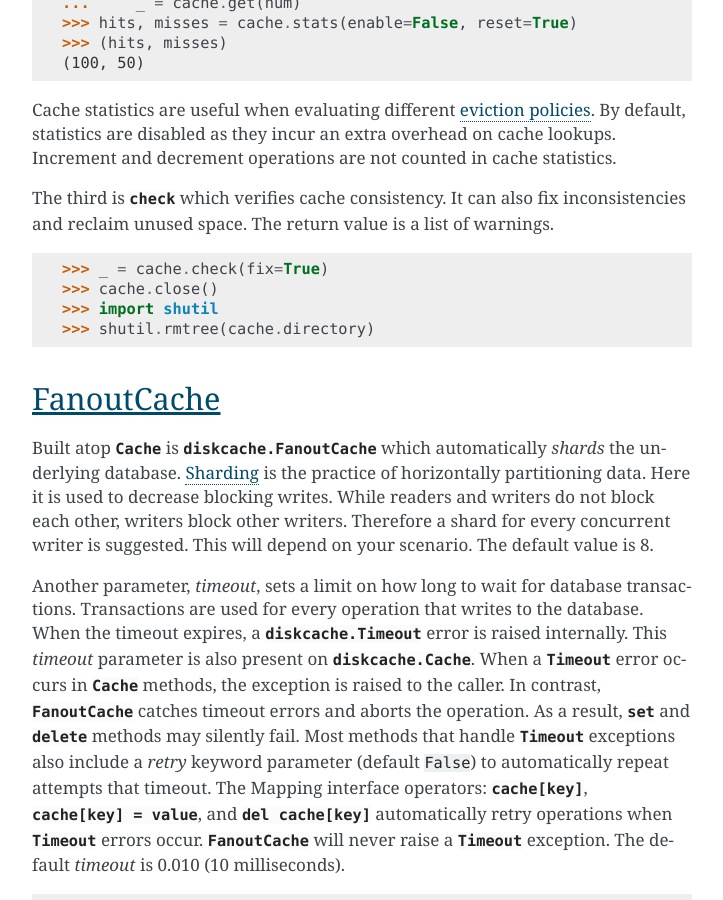
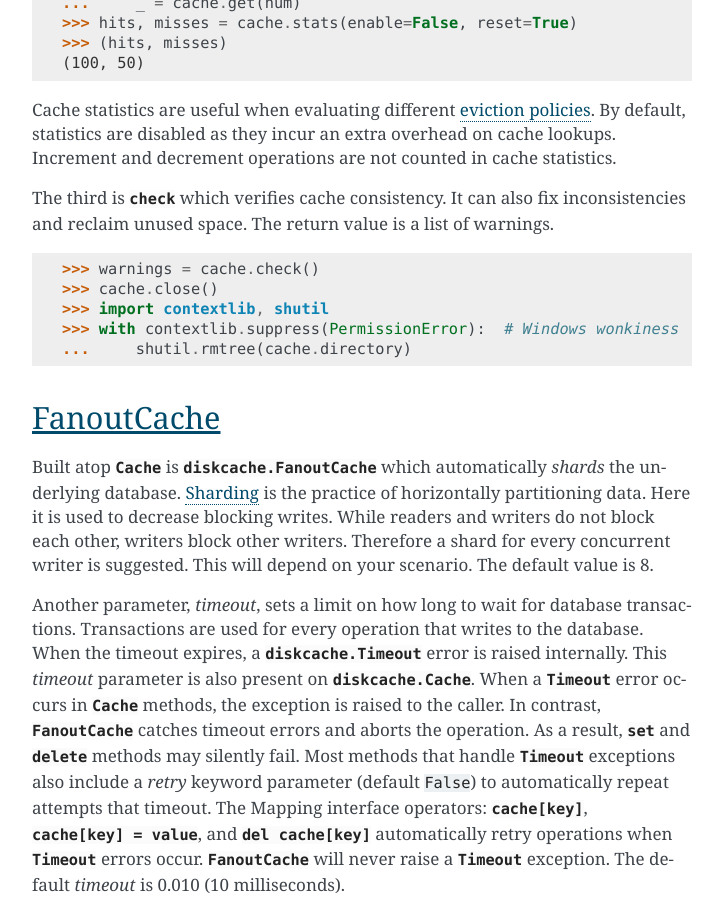
Before and after one commit to grantjenks/python-diskcache, a Sphinx documentation site: the page built from docs/tutorial.rst, in a window 1280 px wide and 900 px high, scrolled down 6301 px. Shown: the whole window, without its empty margins (388-1111 px from the left). Built offline with Sphinx 7.4.7, drawn with Linux system fonts in a browser that asks for light colours.

Commit message:
Suppress PermissionError for Windows wonkiness

```diff
--- a/docs/tutorial.rst
+++ b/docs/tutorial.rst
@@ -311,10 +311,11 @@ The third is :meth:`check <diskcache.Cache.check>` which verifies cache
 consistency. It can also fix inconsistencies and reclaim unused space. The
 return value is a list of warnings.
 
-    >>> _ = cache.check(fix=True)
+    >>> warnings = cache.check()
     >>> cache.close()
-    >>> import shutil
-    >>> shutil.rmtree(cache.directory)
+    >>> import contextlib, shutil
+    >>> with contextlib.suppress(PermissionError):  # Windows wonkiness
+    ...     shutil.rmtree(cache.directory)
 
 .. _tutorial-fanoutcache:
 
```
